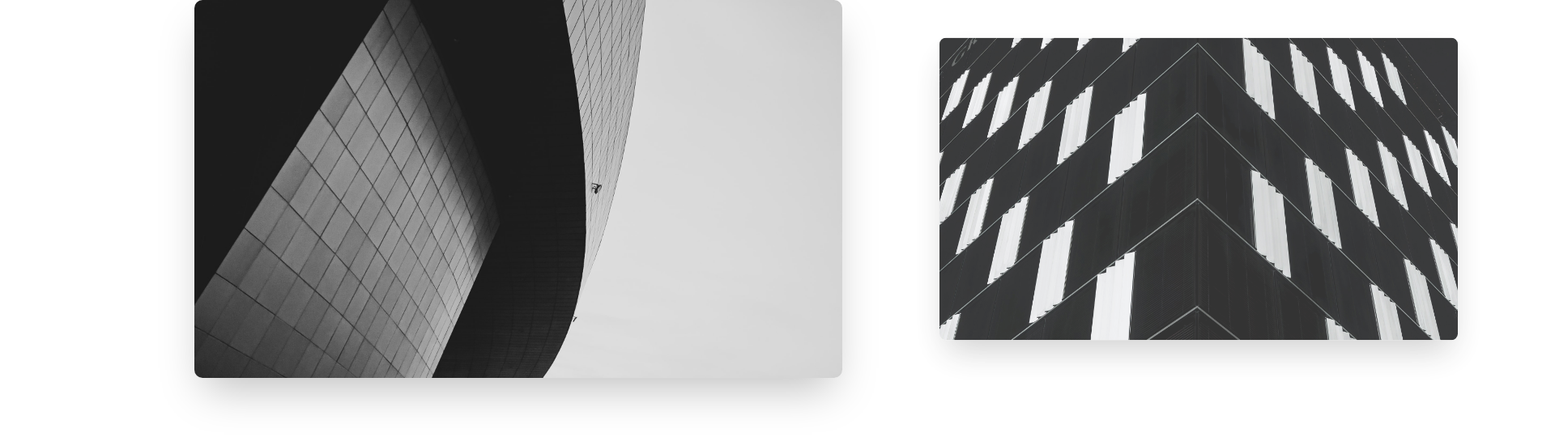
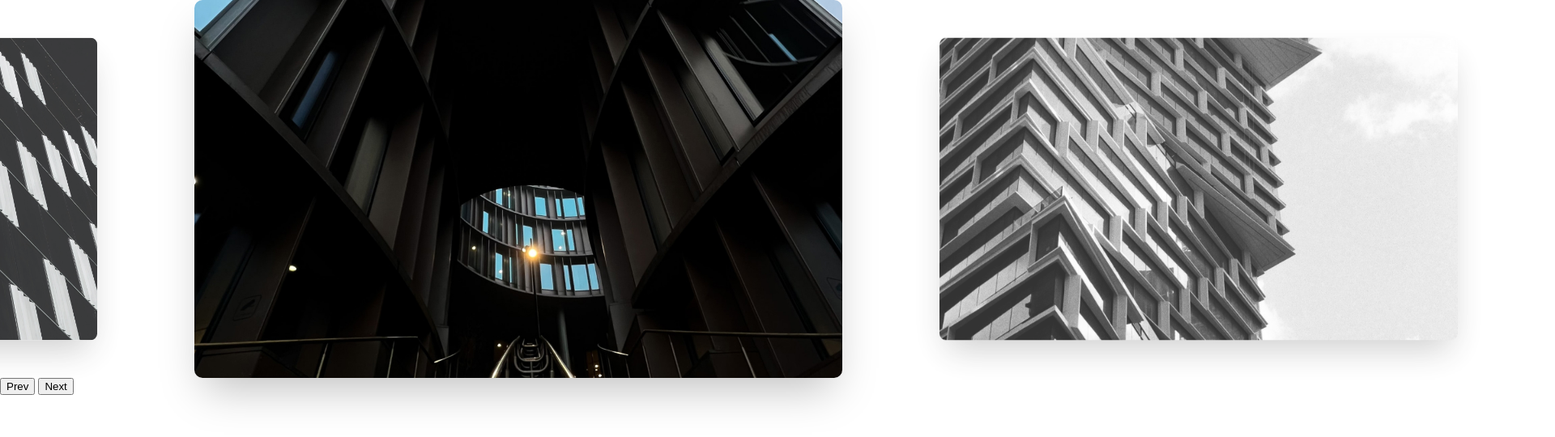
Before and after one commit to rafaelvieiracosta/slide-js, a plain HTML site: page index.html in a window 1280 px wide. Shown: the top 540 px of the page at 81% size, 1920 px wide, since content can reach past the window. Drawn offline with Linux system fonts and the light colour scheme.

Commit message:
feat: slider navigation

```diff
--- a/index.html
+++ b/index.html
@@ -23,6 +23,11 @@
     </ul>
   </div>
 
+  <div class="arrow-nav">
+    <button class="prev">Prev</button>
+    <button class="next">Next</button>
+  </div>
+
   <script type="module" src="./js/script.js"></script>
 
 </body>
--- a/js/script.js
+++ b/js/script.js
@@ -1,5 +1,5 @@
-import Slider from "./slider.js";
+import { Slider, SliderNav } from "./slider.js";
 
-const slider = new Slider(".slider", ".slider-wrapper");
+const slider = new SliderNav(".slider", ".slider-wrapper");
 slider.init();
-slider.changeSlide(0);
+slider.addArrow(".prev", ".next");
--- a/js/slider.js
+++ b/js/slider.js
@@ -1,5 +1,5 @@
 import debounce from "./debounce.js";
-export default class Slider {
+export class Slider {
   constructor(slider, wrapper) {
     this.slider = document.querySelector(slider);
     this.wrapper = document.querySelector(wrapper);
@@ -127,6 +127,8 @@ export default class Slider {
     this.onStart = this.onStart.bind(this);
     this.onMove = this.onMove.bind(this);
     this.onEnd = this.onEnd.bind(this);
+    this.activePrevSlide = this.activePrevSlide.bind(this);
+    this.activeNextSlide = this.activeNextSlide.bind(this);
     this.onResize = debounce(this.onResize.bind(this), 200);
   }
 
@@ -136,6 +138,20 @@ export default class Slider {
     this.addSliderEvents();
     this.slidesConfig();
     this.addResizeEvent();
+    this.changeSlide(2);
     return this;
   }
 }
+
+export class SliderNav extends Slider {
+  addArrow(prev, next) {
+    this.prevElement = document.querySelector(prev);
+    this.nextElement = document.querySelector(next);
+    this.addArrowEvent();
+  }
+
+  addArrowEvent() {
+    this.prevElement.addEventListener("click", this.activePrevSlide);
+    this.nextElement.addEventListener("click", this.activeNextSlide);
+  }
+}
```
